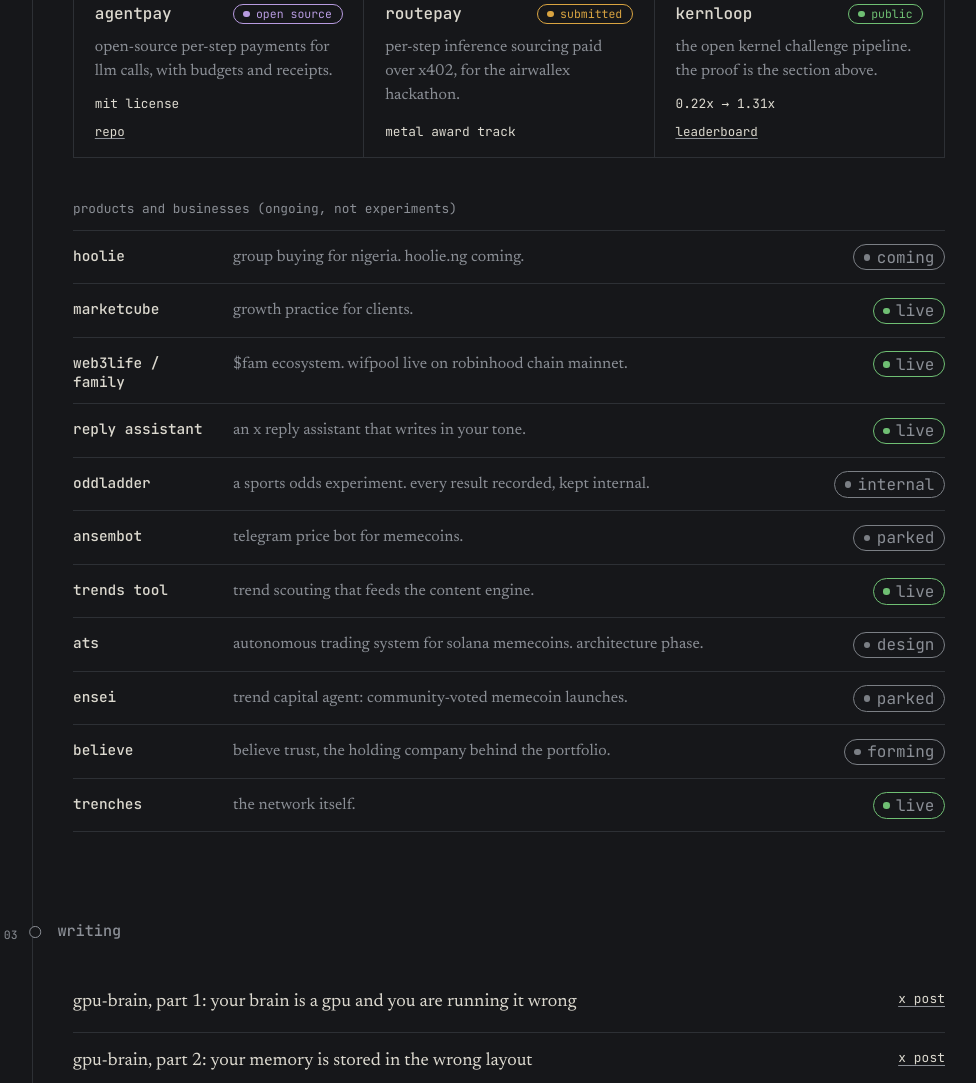
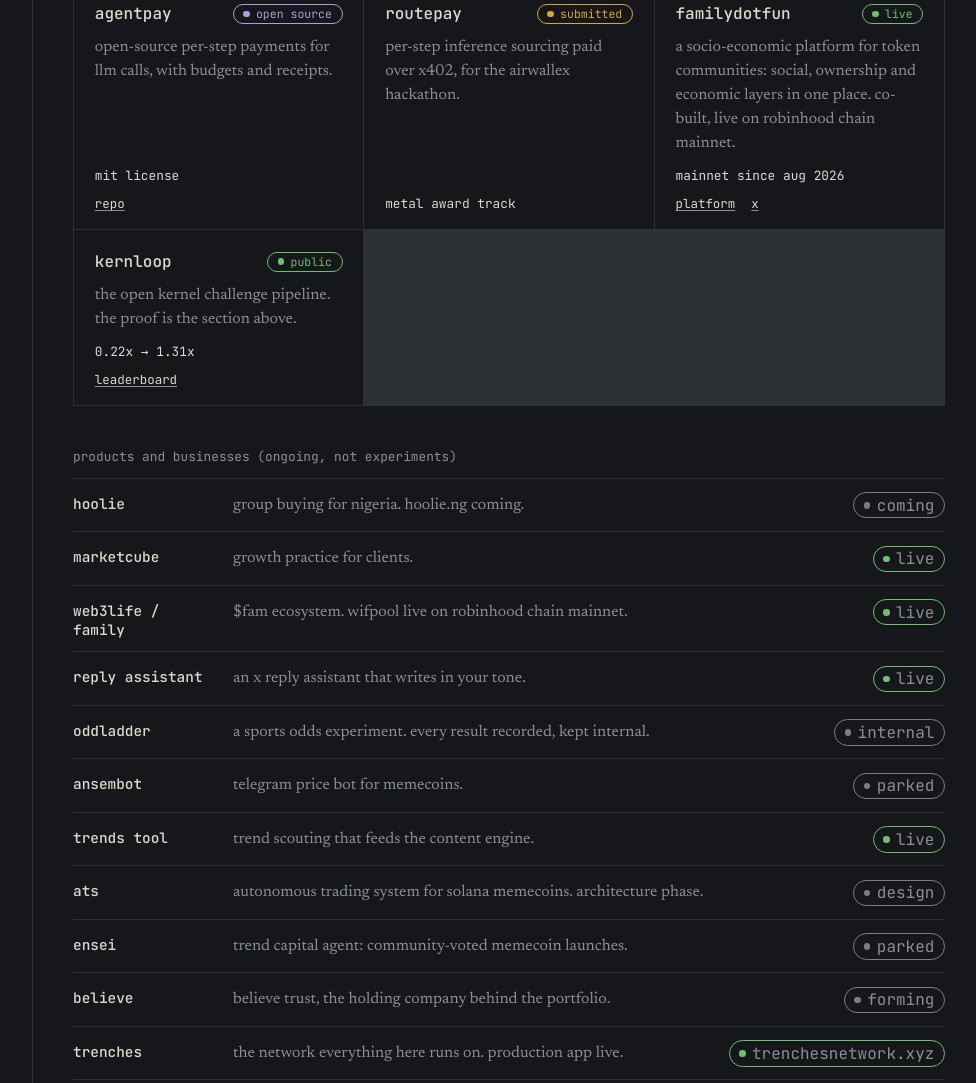
Before and after one commit to Izecrypt/izecube-lab, a plain HTML site: page index.html in a window 1280 px wide. Shown: the part 1846-2929 px from the top of the page, without its empty margins (136-1112 px from the left). Drawn offline with Linux system fonts and the light colour scheme.

Commit message:
add familydotfun platform card, expand trenches detail

```diff
--- a/index.html
+++ b/index.html
@@ -231,6 +231,7 @@ const builds=[
  {n:"signbridge",d:"two-way sign language translator built in 9 days for the meta hackathon.",c:"demo",s:"demo",k:"9 day build",l:[["repo","https://github.com/Izecrypt/signbridge"],["video","https://youtu.be/eLHdIYXji7I"]]},
  {n:"agentpay",d:"open-source per-step payments for llm calls, with budgets and receipts.",c:"oss",s:"open source",k:"mit license",l:[["repo","https://github.com/Izecrypt/agentpay"]]},
  {n:"routepay",d:"per-step inference sourcing paid over x402, for the airwallex hackathon.",c:"sub",s:"submitted",k:"metal award track",l:[]},
+ {n:"familydotfun",d:"a socio-economic platform for token communities: social, ownership and economic layers in one place. co-built, live on robinhood chain mainnet.",c:"live",s:"live",k:"mainnet since aug 2026",l:[["platform","https://www.getfamily.fun"],["x","https://x.com/familydotfun"]]},
  {n:"kernloop",d:"the open kernel challenge pipeline. the proof is the section above.",c:"live",s:"public",k:"0.22x → 1.31x",l:[["leaderboard","https://openkernelchallenge.dev"]]}
 ];
 const biz=[
@@ -244,7 +245,7 @@ const biz=[
  ["ats","autonomous trading system for solana memecoins. architecture phase.","park","design"],
  ["ensei","trend capital agent: community-voted memecoin launches.","park","parked"],
  ["believe","believe trust, the holding company behind the portfolio.","park","forming"],
- ["trenches","the network itself.","live","live"]
+ ["trenches","the network everything here runs on. production app live.","live","trenchesnetwork.xyz"]
 ];
 document.getElementById("grid").innerHTML=builds.map(b=>`
  <article class="card"><div class="row"><h3>${b.n}</h3><span class="b ${b.c}">${b.s}</span></div>
```
